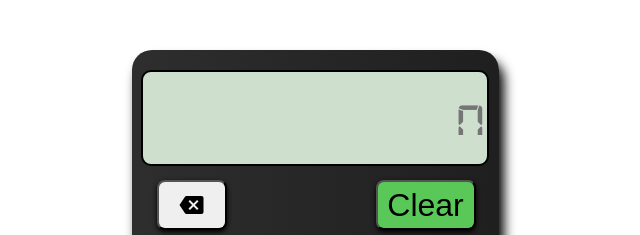
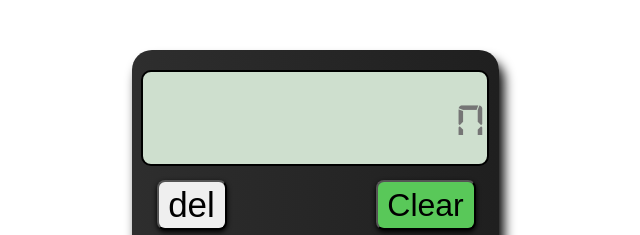
Before and after one commit to Kartik-A-Patil/simple-calculator, a plain HTML site: page index.html in a window 1280 px wide. Shown: the top 235 px of the page, 325-965 px from the left. Drawn offline with Linux system fonts and the light colour scheme; a web font is replaced by a local one.

Commit message:
Update index.html

```diff
--- a/index.html
+++ b/index.html
@@ -18,7 +18,7 @@
                  <button>Clear</button>
                </div>
                <div class="backspace">
-                <button> <i class="material-icons">backspace</i></button>
+                <button>del</button>
                </div>
             </div>
         <table>
```
